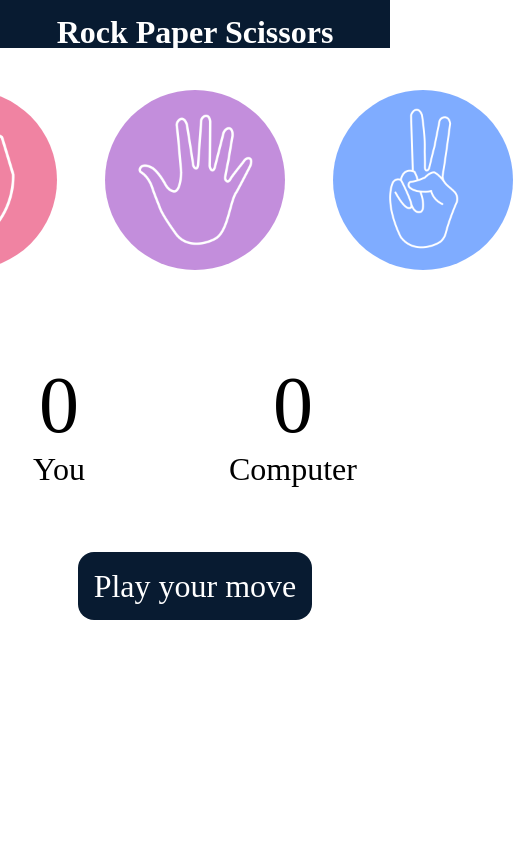
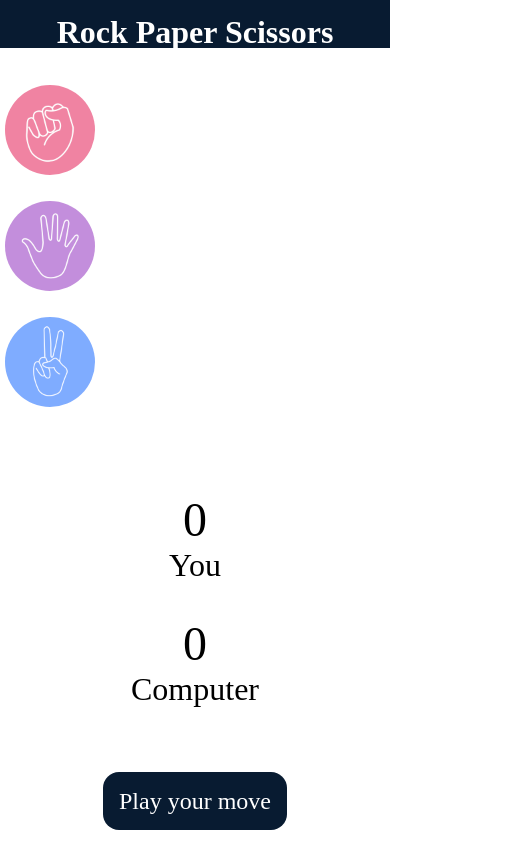
Before and after one commit to rohitgandhi9/Fun-Game-_-Stone-Paper-Scissor, a plain HTML site: page index.html in a window 390 px wide. Shown: the whole page, 513 px wide, since content can reach past the window. Drawn offline with Linux system fonts and the light colour scheme.

Commit message:
Update style.css

```diff
--- a/style.css
+++ b/style.css
@@ -12,7 +12,6 @@ h1 {
 }
 
 .choice:hover {
-    /* opacity:0.5; */
     cursor: pointer;
     background-color: #081b31;
 }
@@ -27,7 +26,6 @@ h1 {
 .choice {
     height: 200px;
     width: 200px;
-    /* padding:10px; */
     border-radius: 50%;
     display: flex;
     justify-content: center;
@@ -39,7 +37,6 @@ img {
     width: 180px;
     object-fit: cover;
     border-radius: 50%;
-    /* border:5px solid #081b31; */
 }
 
 .score-board {
@@ -97,3 +94,34 @@ img {
         font-size: 2rem;
     }
 }
+
+@media (max-width: 600px) {
+    .choices {
+        flex-direction: column;
+        gap: 1rem;
+    }
+
+    .choice {
+        height: 100px;
+        width: 100px;
+    }
+
+    img {
+        height: 90px;
+        width: 90px;
+    }
+
+    .score-board {
+        flex-direction: column;
+        gap: 2rem;
+    }
+
+    #user-score,
+    #Comp-score {
+        font-size: 3rem;
+    }
+
+    #msg {
+        font-size: 1.5rem;
+    }
+}
```
